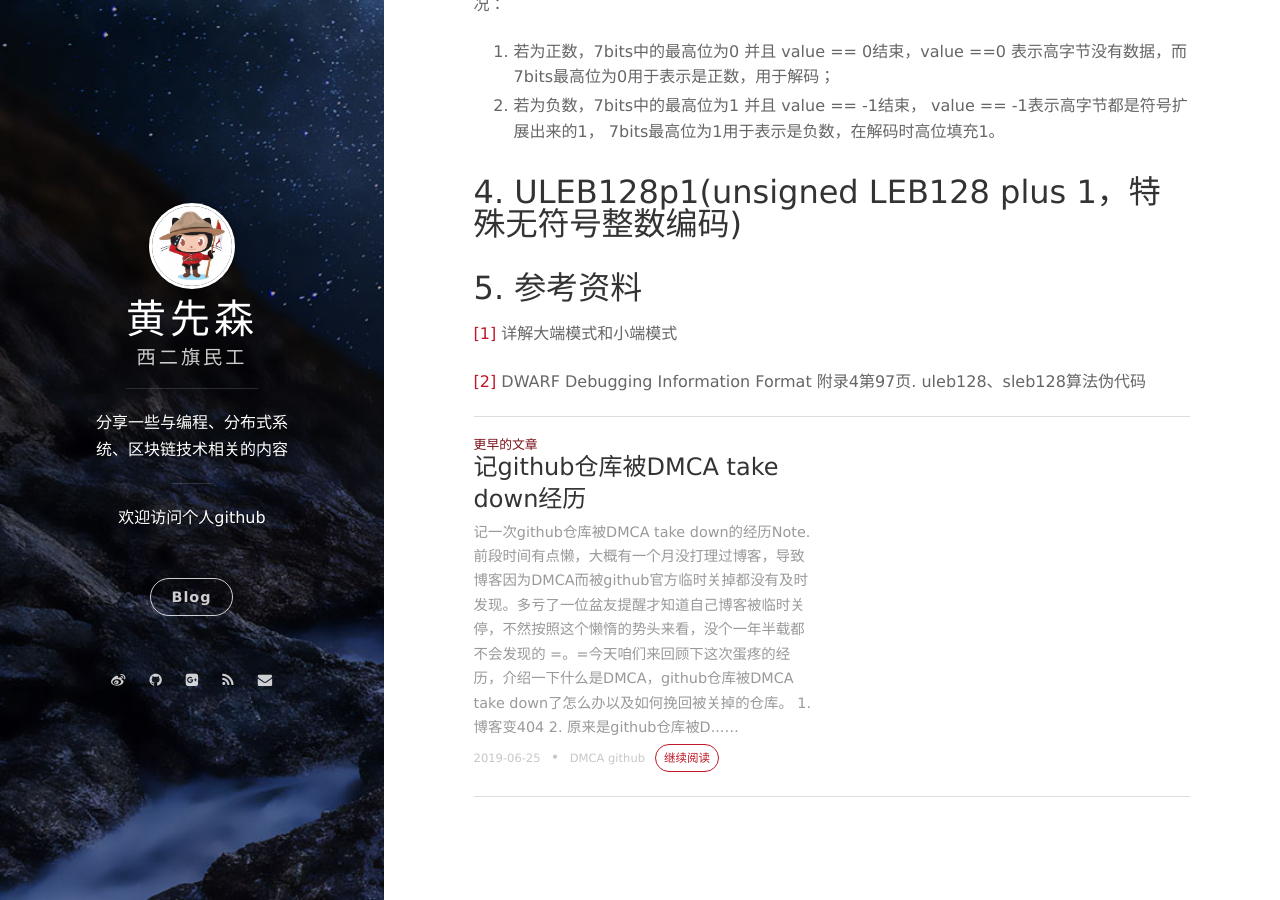
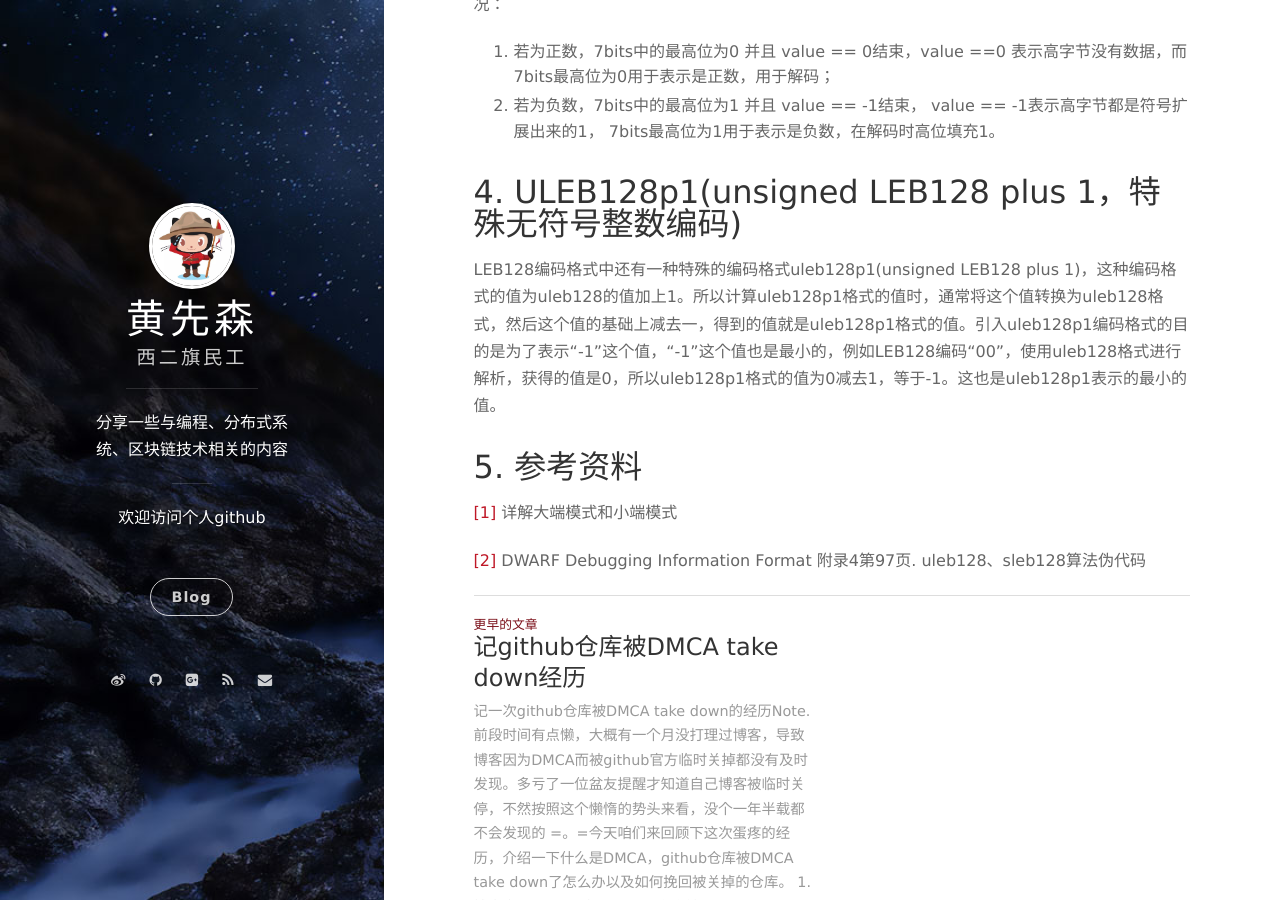
Before and after one commit to berryjam/berryjam.github.io, a Jekyll site: the page built from _posts/2019-09-01-LEB128(Little-Endian Base 128)格式介绍.md, in a window 1280 px wide and 900 px high, scrolled down 5386 px. Built offline with Jekyll 4.4.1, drawn with Linux system fonts in a browser that asks for light colours; nearby versions of some CDN libraries; comment, search, counter and statistics services are not loaded.

Commit message:
Update 2019-09-01-LEB128(Little-Endian Base 128)格式介绍.md

```diff
--- a/_posts/2019-09-01-LEB128(Little-Endian Base 128)格式介绍.md
+++ b/_posts/2019-09-01-LEB128(Little-Endian Base 128)格式介绍.md
@@ -198,6 +198,7 @@ LEB128的理解难点是在有符号数上，编码结束条件不像无符号
 
 ## 4. ULEB128p1(unsigned LEB128 plus 1，特殊无符号整数编码)
 
+LEB128编码格式中还有一种特殊的编码格式uleb128p1(unsigned LEB128 plus 1)，这种编码格式的值为uleb128的值加上1。所以计算uleb128p1格式的值时，通常将这个值转换为uleb128格式，然后这个值的基础上减去一，得到的值就是uleb128p1格式的值。引入uleb128p1编码格式的目的是为了表示“-1”这个值，“-1”这个值也是最小的，例如LEB128编码“00”，使用uleb128格式进行解析，获得的值是0，所以uleb128p1格式的值为0减去1，等于-1。这也是uleb128p1表示的最小的值。
 
 ## 5. 参考资料
 
```
